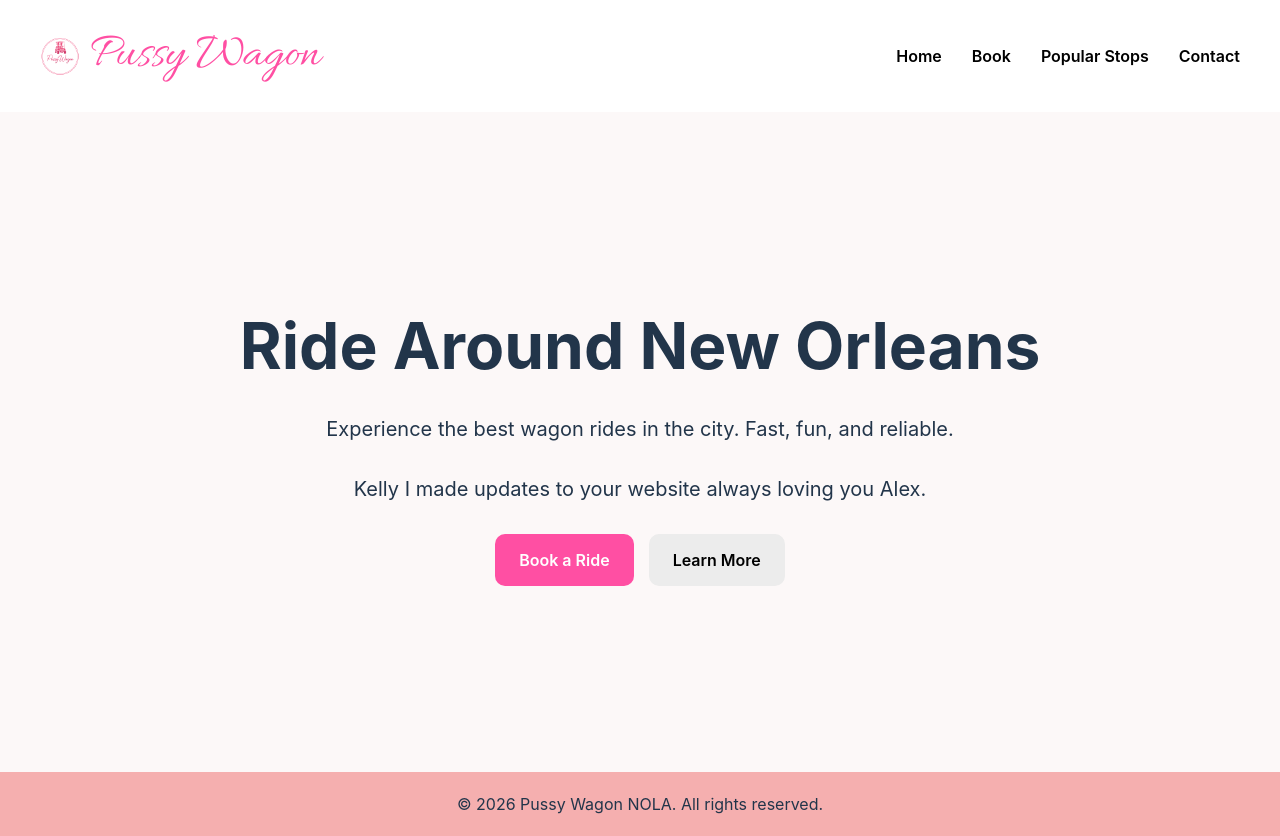
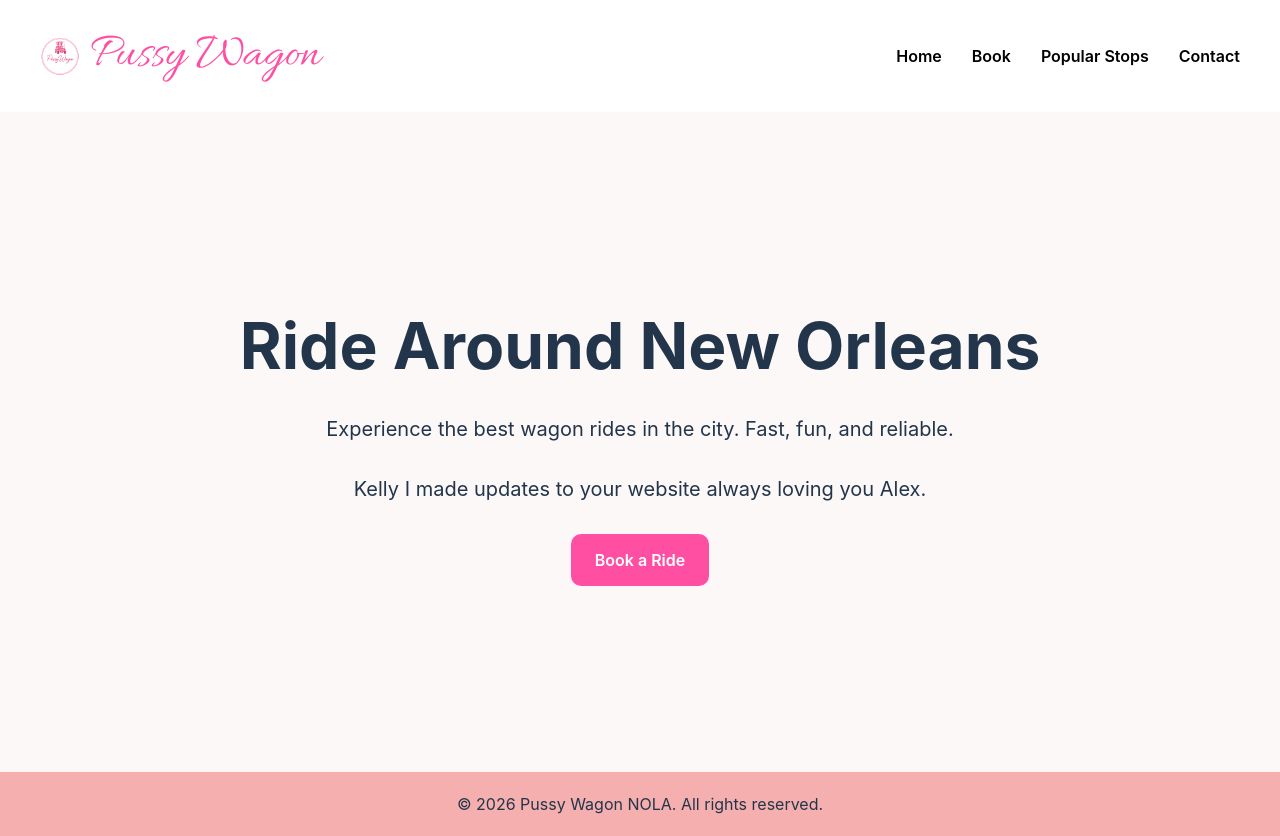
Before and after one commit to Alexav3/WagonBusiness, a React (Vite) app in the folder my-app/: page / in a window 1280 px wide. Built offline with nearby package versions, Linux system fonts and the light colour scheme.

Commit message:
link_button

```diff
--- a/my-app/src/components/Hero.jsx
+++ b/my-app/src/components/Hero.jsx
@@ -1,3 +1,4 @@
+import { Link } from "react-router-dom";
 import "./Hero.css";
 
 function Hero() {
@@ -11,8 +12,9 @@
         <p>Kelly I made updates to your website always loving you Alex.</p>
 
         <div className="hero-buttons">
-          <button className="btn-primary">Book a Ride</button>
-          <button className="btn-secondary">Learn More</button>
+          <Link to="/book" className="btn-primary">
+            Book a Ride
+          </Link>
         </div>
       </div>
     </section>
```
